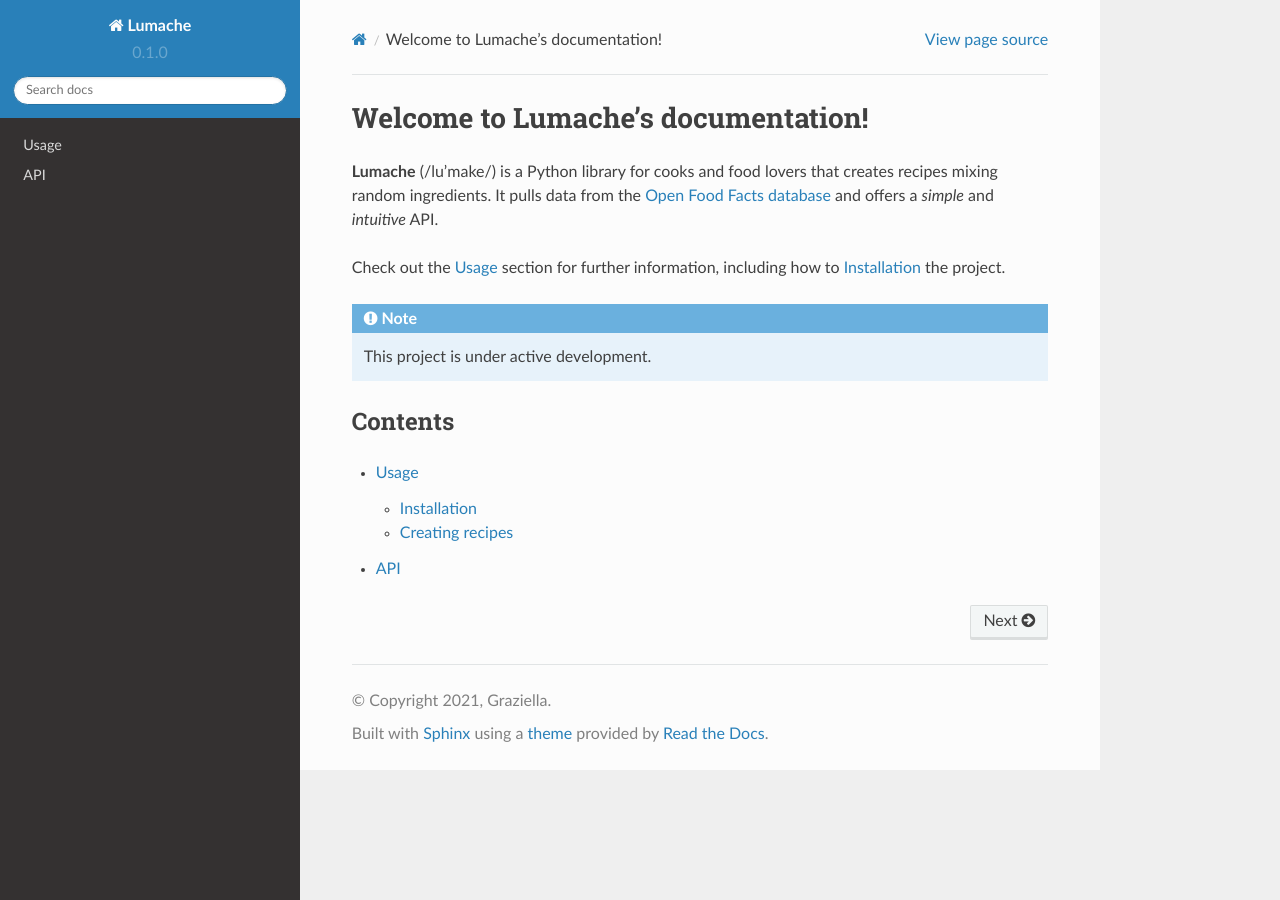
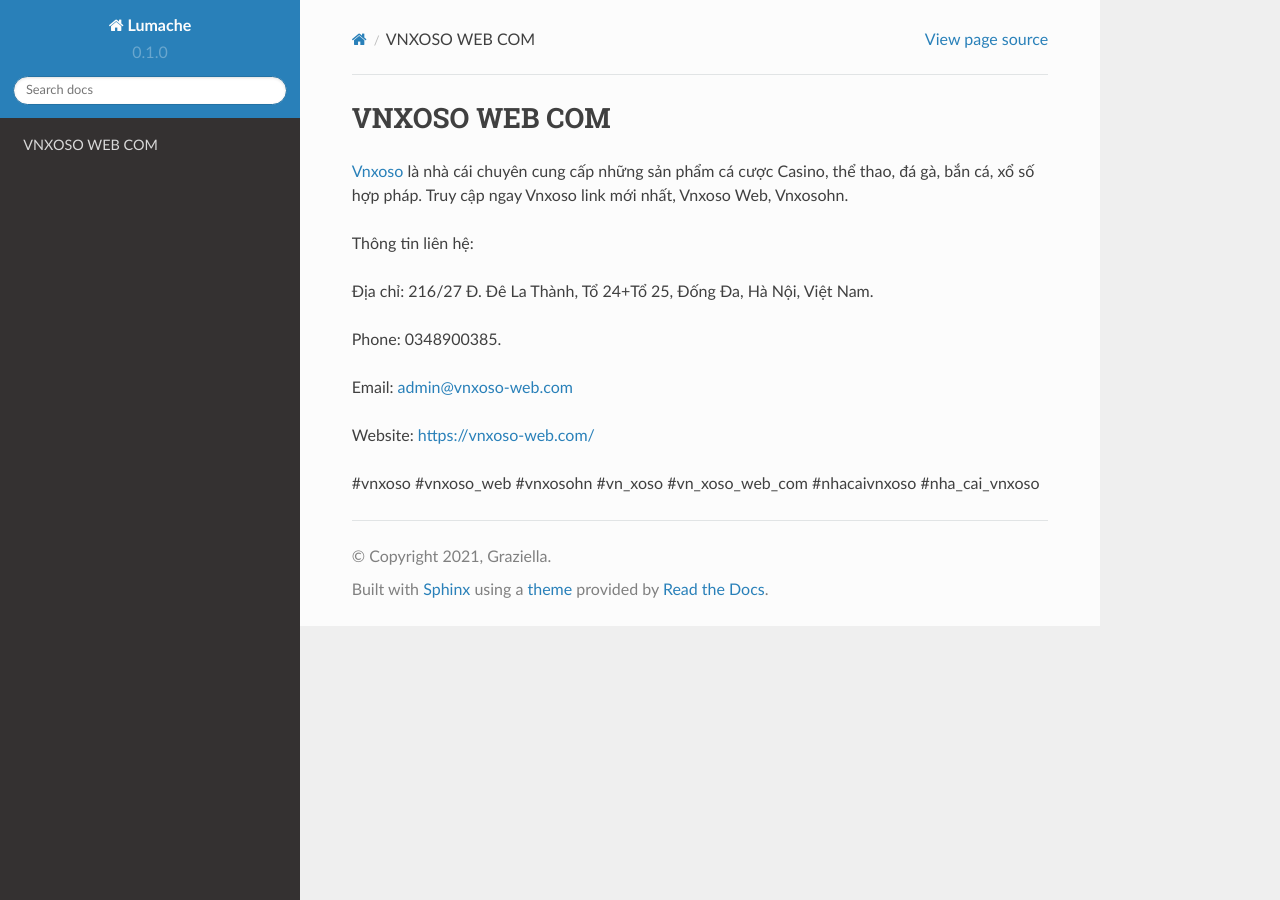
Before and after one commit to antonniotrombeta/vnxosoweb, a Sphinx documentation site: the page built from docs/source/index.rst, in a window 1280 px wide. Built offline with Sphinx 7.4.7 and the Read the Docs theme 2.0.0, drawn with Linux system fonts in a browser that asks for light colours.

Commit message:
Update index.rst

```diff
--- a/docs/source/index.rst
+++ b/docs/source/index.rst
@@ -1,22 +1,16 @@
-Welcome to Lumache's documentation!
+VNXOSO WEB COM
 ===================================
 
-**Lumache** (/lu'make/) is a Python library for cooks and food lovers
-that creates recipes mixing random ingredients.
-It pulls data from the `Open Food Facts database <https://world.openfoodfacts.org/>`_
-and offers a *simple* and *intuitive* API.
+`Vnxoso <https://vnxoso-web.com/>`_ là nhà cái chuyên cung cấp những sản phẩm cá cược Casino, thể thao, đá gà, bắn cá, xổ số hợp pháp. Truy cập ngay Vnxoso link mới nhất, Vnxoso Web, Vnxosohn.
 
-Check out the :doc:`usage` section for further information, including
-how to :ref:`installation` the project.
+Thông tin liên hệ:
 
-.. note::
+Địa chỉ: 216/27 Đ. Đê La Thành, Tổ 24+Tổ 25, Đống Đa, Hà Nội, Việt Nam.
 
-   This project is under active development.
+Phone: 0348900385.
 
-Contents
---------
+Email: admin@vnxoso-web.com
 
-.. toctree::
+Website: https://vnxoso-web.com/
 
-   usage
-   api
+#vnxoso #vnxoso_web #vnxosohn #vn_xoso #vn_xoso_web_com #nhacaivnxoso #nha_cai_vnxoso
```
